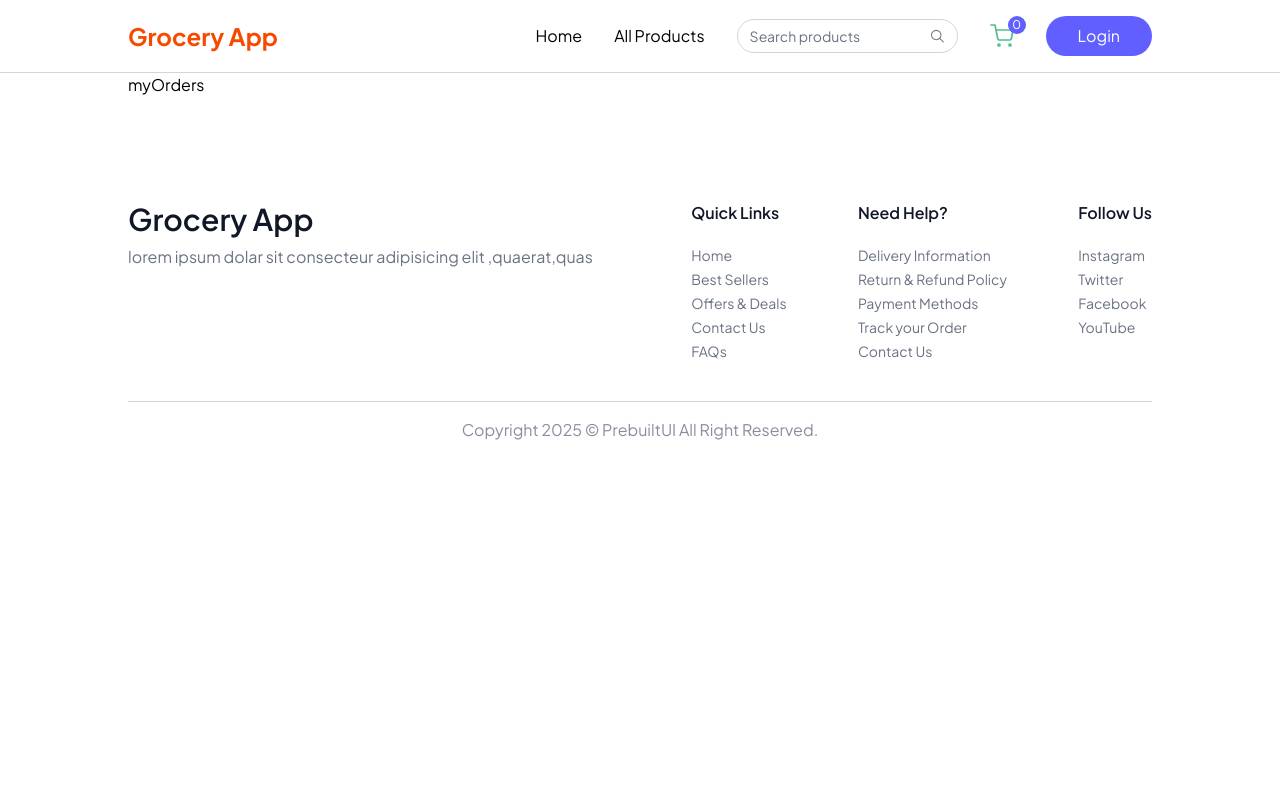
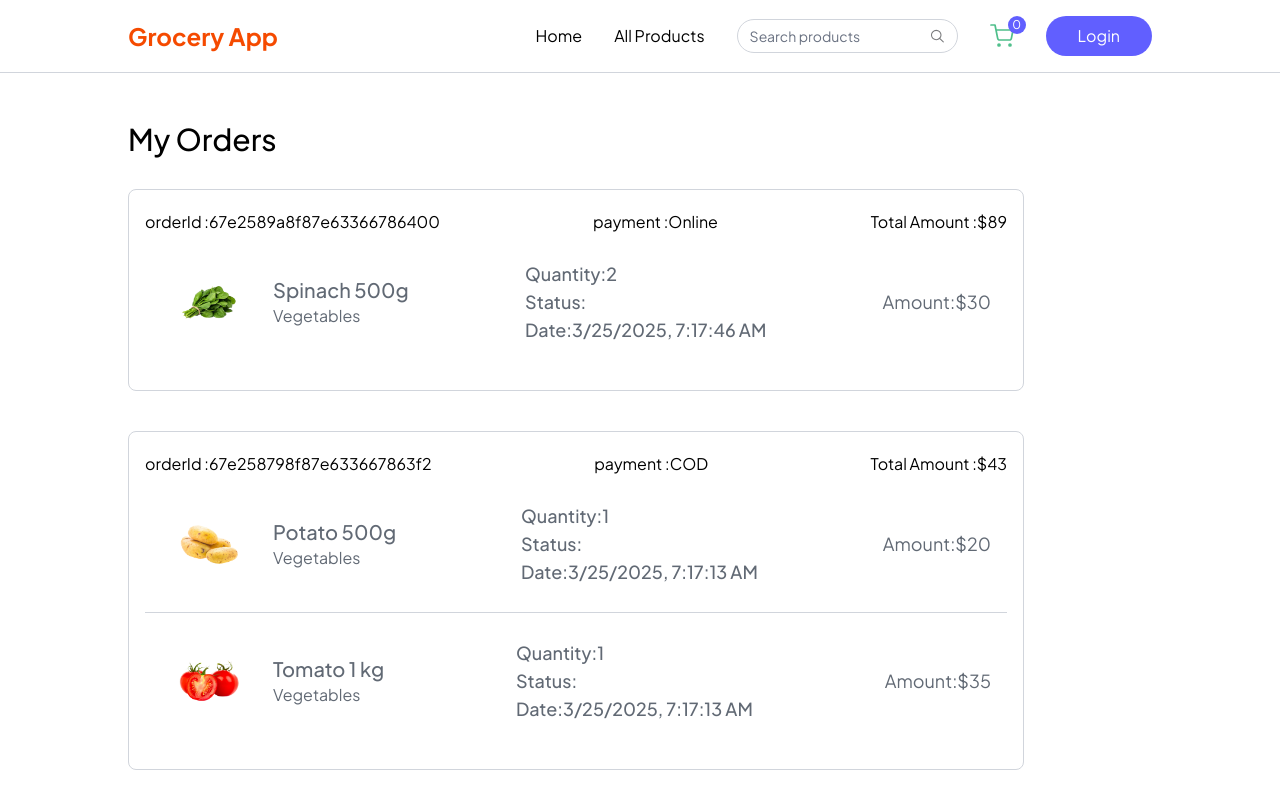
Before and after one commit to Bablookr123/E-Commerce, a React (Vite) app in the folder frontend/: page /my-orders in a window 1280 px wide. Shown: the top 800 px of the page. Built offline with nearby package versions, Linux system fonts and the light colour scheme.

Commit message:
creating my orders page

```diff
--- a/frontend/src/pages/myOrders.jsx
+++ b/frontend/src/pages/myOrders.jsx
@@ -1,9 +1,62 @@
-import React from 'react'
+import { useEffect, useState } from "react";
+import { dummyOrders } from "../assets/assets";
 
 const myOrders = () => {
+  const [myOrders, setMyOrders] = useState([]);
+  const fetchOrders = async () => {
+    setMyOrders(dummyOrders);
+  };
+
+  useEffect(() => {
+    fetchOrders();
+  }, []);
+
   return (
-    <div>myOrders</div>
-  )
-}
+    <div className="mt-12 pb-16">
+      <div>
+        <p className="text-2xl md:text-3xl font-medium">My Orders</p>
+      </div>
 
-export default myOrders
+      {myOrders.map((order, index) => (
+        <div
+          key={index}
+          className="my-8 border border-gray-300 rounded-lg mb-10 p-4 py-5 max-w-4xl"
+        >
+          <p className="flex justify-between items-center gap-6 ">
+            <span>orderId :{order._id} </span>
+            <span>payment :{order.paymentType} </span>
+            <span>Total Amount :${order.amount} </span>
+          </p>
+          {order.items.map((item, index) => (
+            <div
+              key={index}
+              className={`relative bg-white text-gray-800/70 ${
+                order.items.length !== index + 1 && "border-b"
+              } border-gray-300 flex flex-col md:flex-row md:items-center  justify-between p-4 py-5 w-full max-w-4xl`}
+            >
+              <div className="flex items-center mb-4 md:mb-0">
+                <div className="p-4 rounded-lg">
+                  <img src={item.product.image[0]} alt="" className="w-16 h-16" />
+                </div>
+                <div className="ml-4">
+                  <h2 className="text-xl font-medium">{item.product.name}</h2>
+                  <p>{item.product.category}</p>
+                </div>
+              </div>
+               <div className="text-lg font-medium">
+                <p>Quantity:{item.quantity || "1"}</p>
+                <p>Status:{item.status}</p>
+                <p>Date:{new Date(order.createdAt).toLocaleString()}</p>
+              </div>
+              <p className="text-lg">
+                Amount:${item.product.offerPrice * item.quantity}
+              </p>
+            </div>
+          ))}
+        </div>
+      ))}
+    </div>
+  );
+};
+
+export default myOrders;
```
